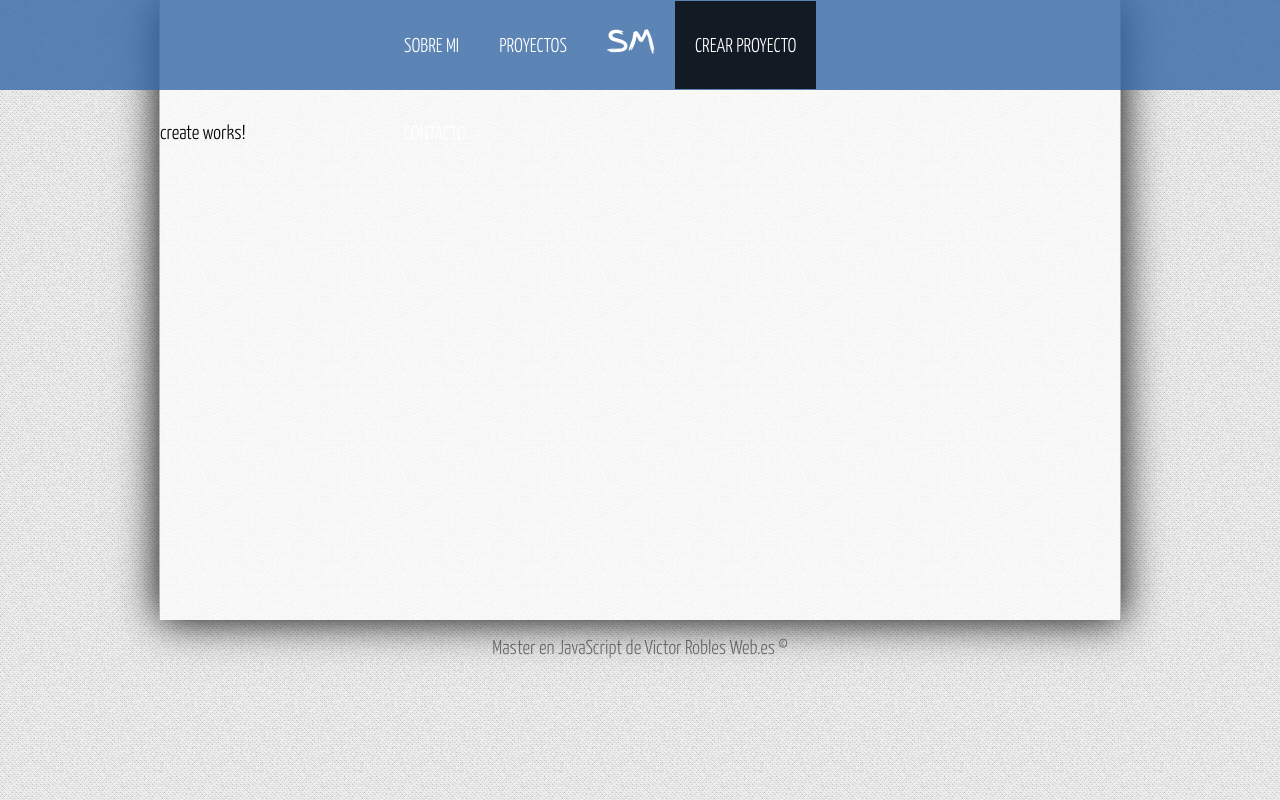
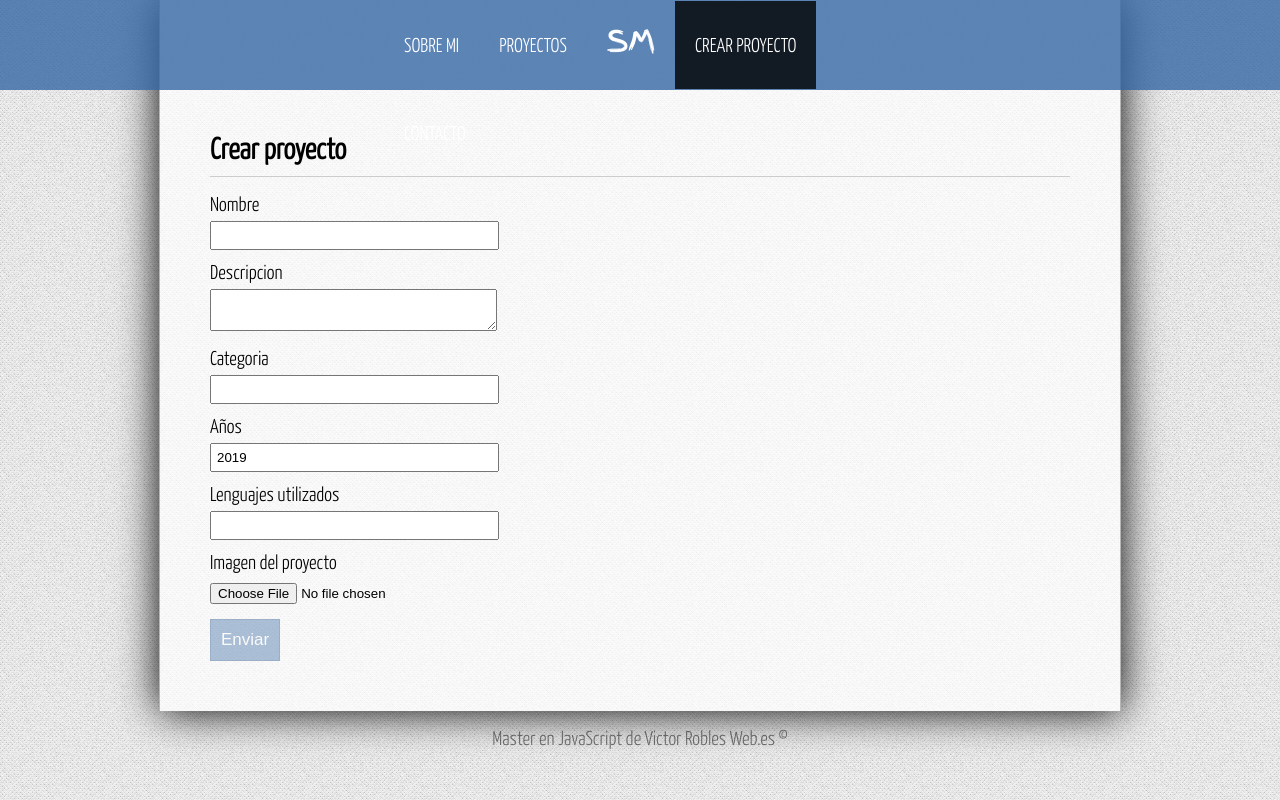
Before and after one commit to selvinmedina/proyecto-angular, an Angular app: page /crear-proyecto in a window 1280 px wide. Built offline with nearby package versions, Linux system fonts and the light colour scheme.

Commit message:
Guardar proyectos nuevos

```diff
--- a/src/app/app.module.ts
+++ b/src/app/app.module.ts
@@ -24,7 +24,9 @@
   ],
   imports: [
     BrowserModule,
-    routing
+    routing,
+    HttpClientModule,
+    FormsModule
   ],
   providers: [
     appRoutingProviders
--- a/src/app/components/create/create.component.html
+++ b/src/app/components/create/create.component.html
@@ -1 +1,55 @@
-<p>create works!</p>
+<div class="container">
+    <h2>{{title}}</h2>
+    <div class="message success" *ngIf="status == 'success'">
+        El proyecto se ha creado correctamente, puedes <a href="#">verlo aqui</a>.
+    </div>
+    <div class="message failed" *ngIf="status == 'failed'">
+        El proyecto no se ha podido crear.
+    </div>
+    <form action="" #projectForm="ngForm" (ngSubmit)="onSubmit(projectForm)">
+        <p>
+            <label for="name">Nombre</label>
+            <input type="text" name="name" id="" #name="ngModel" [(ngModel)]="project.name" required>
+            <span *ngIf="name.touched && !name.valid" class="form_error">
+                El nombre es obligatorio
+            </span>
+        </p>
+
+        <p>
+            <label for="descripcion">Descripcion</label>
+            <textarea type="text" name="descripcion" id="" #descripcion="ngModel" [(ngModel)]="project.descripcion"
+                required></textarea>
+            <span *ngIf="descripcion.touched && !descripcion.valid" class="form_error">
+                La descripcion es obligatoria
+            </span>
+        </p>
+
+        <p>
+            <label for="category">Categoria</label>
+            <input type="text" name="category" id="" #category="ngModel" [(ngModel)]="project.category" required>
+            <span *ngIf="category.touched && !category.valid" class="form_error">
+                La categoria es obligatoria
+            </span>
+        </p>
+
+        <p>
+            <label for="year">Años</label>
+            <input type="number" name="year" id="" #year="ngModel" [(ngModel)]="project.year" required>
+        </p>
+
+        <p>
+            <label for="langs">Lenguajes utilizados</label>
+            <input type="text" name="langs" id="" #langs="ngModel" [(ngModel)]="project.langs" required>
+            <span *ngIf="langs.touched && !langs.valid" class="form_error">
+                Los lenguajes son obligatorios
+            </span>
+        </p>
+
+        <p>
+            <label for="image">Imagen del proyecto</label>
+            <input type="file" name="image" id="" placeholder="Subir imagen" required>
+        </p>
+
+        <input type="submit" value="Enviar" [disabled]="!projectForm.form.valid">
+    </form>
+</div>
--- a/src/app/components/create/create.component.ts
+++ b/src/app/components/create/create.component.ts
@@ -1,15 +1,42 @@
 import { Component, OnInit } from '@angular/core';
+import { Project } from '../../models/project';
+import { ProjectService } from '../../services/project.service';
 
 @Component({
   selector: 'app-create',
   templateUrl: './create.component.html',
-  styleUrls: ['./create.component.css']
+  styleUrls: ['./create.component.css'],
+  providers: [ProjectService]
 })
 export class CreateComponent implements OnInit {
+  public title: string;
+  public project: Project;
+  public status: string;
 
-  constructor() { }
+  constructor(
+    private _projectService: ProjectService
+  ) {
+    this.title = 'Crear proyecto';
+    this.project = new Project('', '', '', '', 2019, '', '');
+  }
 
   ngOnInit() {
   }
 
+  onSubmit(form){
+    console.log(this.project);
+    this._projectService.saveProject(this.project).subscribe(
+      response =>{
+        if(response.project){
+          form.reset();
+          this.status = 'success';
+        } else{
+          this.status = 'fao;ed'
+        }
+      },
+      err=>{
+        console.log(<any>err)
+      }
+    )
+  }
 }
--- a/src/app/services/project.service.ts
+++ b/src/app/services/project.service.ts
@@ -17,4 +17,10 @@
     testService() {
         return 'Probando el servicio de Angular';
     }
+
+    saveProject(project: Project): Observable<any>{
+        let params = JSON.stringify(project);
+        let headers = new HttpHeaders().set('Content-type','application/json');
+        return this._htttp.post(this.url + 'save-project',params,{headers:headers});
+    }
 }
--- a/src/assets/css/styles.css
+++ b/src/assets/css/styles.css
@@ -1,39 +1,42 @@
 /* Importar fuentes custom */
-@font-face{
+
+@font-face {
     font-family: "yanone";
-    src:url("fonts/yanone.ttf");
+    src: url("fonts/yanone.ttf");
 }
 
-@font-face{
+@font-face {
     font-family: "finger";
     src: url("fonts/finger.ttf");
 }
 
-@font-face{
+@font-face {
     font-family: "titilium";
     src: url("fonts/titilium.ttf");
 }
 
 /* Generales */
-*{
-    margin:0px;
+
+* {
+    margin: 0px;
     padding: 0px;
 }
 
-body{
+body {
     font-family: "yanone", Arial, Helvetica;
     font-size: 20px;
     background: url("../img/pattern.png");
     background-attachment: fixed;
 }
 
-.clearfix{
+.clearfix {
     float: none;
     clear: both;
 }
 
 /* Header */
-header{
+
+header {
     display: block;
     width: 100%;
     height: 90px;
@@ -42,7 +45,7 @@
     text-transform: uppercase;
 }
 
-header ul{
+header ul {
     display: block;
     width: 40%;
     height: inherit;
@@ -50,13 +53,14 @@
     margin-top: -3px;
 }
 
-header ul li{
+header ul li {
     display: inline-block;
     margin: 0px auto;
     text-align: center;
     line-height: 88px;
 }
-header a{
+
+header a {
     display: block;
     padding-right: 20px;
     padding-left: 20px;
@@ -66,20 +70,20 @@
     transition: all 300ms;
 }
 
-header a:hover, .actived{
-    background: rgba(0,0,0,0.8);
+header a:hover, .actived {
+    background: rgba(0, 0, 0, 0.8);
 }
 
-#logo{
+#logo {
     font-family: "finger";
     font-size: 30px;
 }
 
-#logo a{
+#logo a {
     transition: color 500ms, transform 500ms;
 }
 
-#logo a:hover{
+#logo a:hover {
     background: transparent;
     color: black;
     transform: scale(1.50, 1.50);
@@ -87,29 +91,31 @@
 }
 
 /* Contenedor principal */
-#content{
+
+#content {
     min-height: 500px;
     width: 75%;
     margin: 0px auto;
     box-shadow: 0px 0px 40px black;
     border-left: 1px solid #b7b7b7;
     border-right: 1px solid #b7b7b7;
-    background: rgba(255,255,255, 0.7);
+    background: rgba(255, 255, 255, 0.7);
     padding-top: 120px;
 }
 
 /* Pie de pagina */
 
-footer{
+footer {
     width: 75%;
     margin: 0px auto;
     padding-top: 15px;
-    color: rgba(0,0,0,0.5);
+    color: rgba(0, 0, 0, 0.5);
     text-align: center;
 }
 
 /* Sobre mi */
-#title{
+
+#title {
     width: 70%;
     margin: 0px auto;
     text-align: center;
@@ -117,34 +123,112 @@
     margin-bottom: 50px;
 }
 
-#title h1{
+#title h1 {
     font-family: 'finger';
     font-size: 60px;
     border-bottom: 1px solid rgb(87, 85, 85);
     padding-bottom: 5px;
 }
 
-#title h2{
+#title h2 {
     font-size: 20px;
     color: gray;
     margin-top: 5px;
     margin-bottom: 5px;
 }
 
-article.about{
+article.about {
     width: 70%;
     margin: 0px auto;
     margin-bottom: 20px;
     font-size: 23px;
 }
 
-.about h2{
+.about h2 {
     border-bottom: 1px solid #ccc;
     padding-bottom: 5px;
     margin-bottom: 5px;
 }
 
-.about p{
+.about p {
     padding-top: 20px;
     padding-bottom: 20px;
 }
+
+/* Seccion con formulario */
+
+.container {
+    padding: 50px;
+    padding-top: 10px;
+}
+
+.container h2 {
+    border-bottom: 1px solid #ccc;
+    padding-bottom: 10px;
+    margin-bottom: 15px;
+    display: block;
+}
+
+form {
+    width: 80%;
+}
+
+form label {
+    display: block;
+    width: 100%;
+    margin-top: 10px;
+    margin-bottom: 5px;
+}
+
+form input[type="text"], input[type="number"], input[type="email"], form textarea {
+    width: 40%;
+    padding: 5px
+}
+
+form button, input[type="submit"] {
+    display: block;
+    font-size: 17px;
+    padding: 10px;
+    margin-top: 15px;
+    color: white;
+    background: rgba(53, 103, 164, 1);
+    border: 1px solid rgba(13, 67, 133, 1);
+    cursor: pointer;
+}
+
+form button:hover, form input[type="submit"]:hover {
+    background: rgba(53, 103, 164, 0.8);
+}
+
+form input[type="submit"]:disabled {
+    opacity: 0.4;
+    cursor: not-allowed;
+}
+
+.form_error {
+    font-size: 13px;
+    padding: 3px;
+    background: rgba(211, 1, 1, 0.781);
+    color: white;
+    margin-left: 5px;
+}
+
+.message {
+    width: 50%;
+    padding: 5px;
+    border: 1px solid #eee;
+}
+
+.success{
+    background: green;
+    color: white;
+}
+
+.message a{
+    color: white;
+}
+
+.failed{
+    background: red;
+    color:white
+}
```
